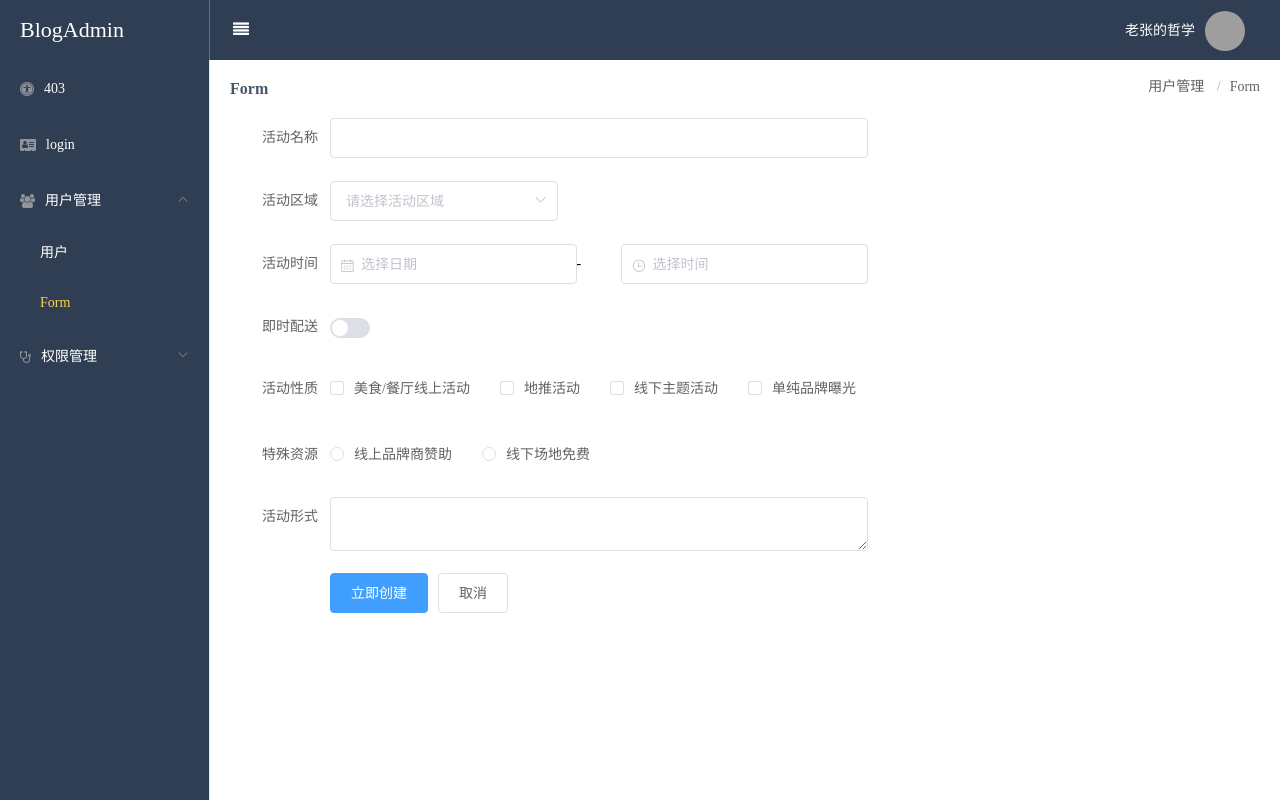
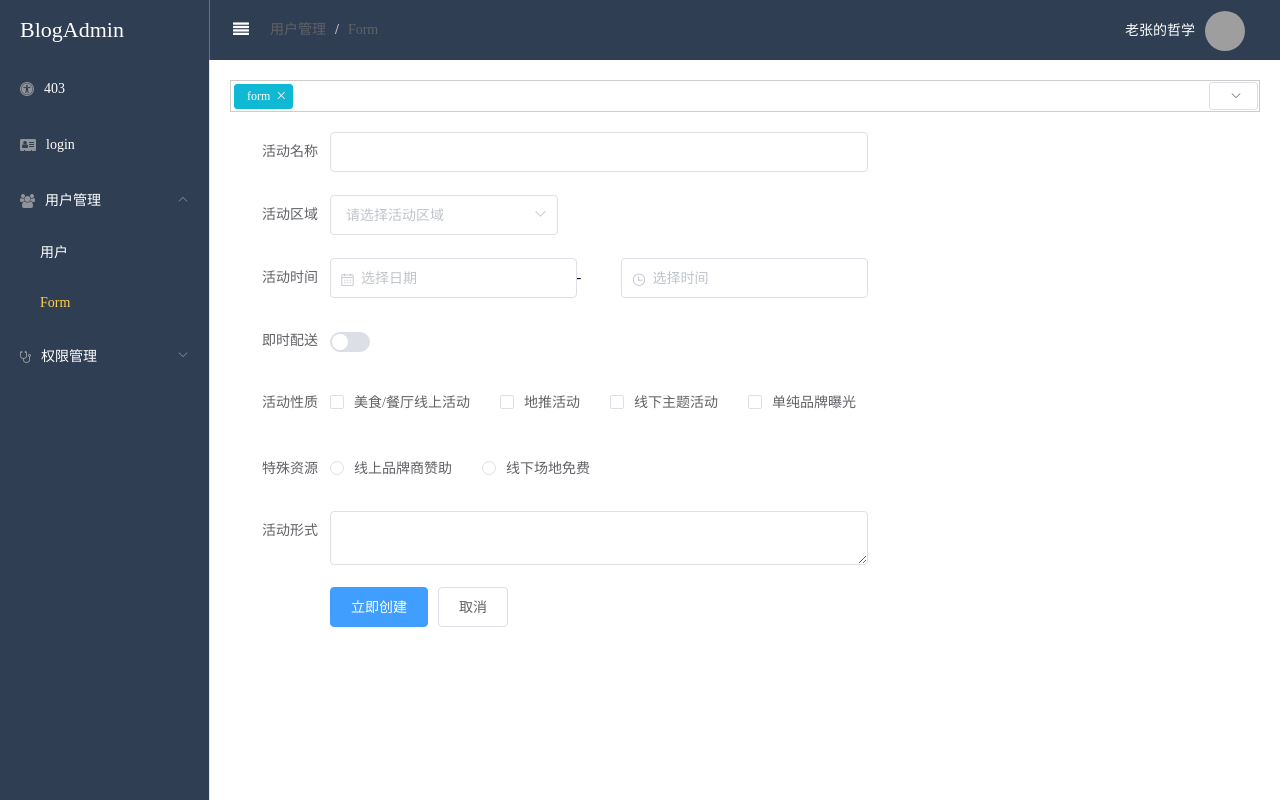
Before and after one commit to anjoy8/Blog.Admin, a Vue app: page /user/form in a window 1280 px wide. Built offline with nearby package versions, Linux system fonts and the light colour scheme; grey boxes are pictures that could not be loaded; the HTML template or start-up script is replaced by a standard one.

Commit message:
Dynamic tab page

```diff
--- a/src/App.vue
+++ b/src/App.vue
@@ -14,7 +14,11 @@
                             <i class="fa fa-align-justify"></i>
                         </div>
 
-
+                        <el-breadcrumb separator="/" class="breadcrumb-inner">
+                            <el-breadcrumb-item  v-for="item in $route.matched" :key="item.path">
+                               <span style=""> {{ item.name }}</span>
+                            </el-breadcrumb-item>
+                        </el-breadcrumb>
 
                     </el-col>
                     <el-col :span="4" class="userinfo">
@@ -194,4 +198,8 @@
     .el-menu-vertical-demo {
         /*width: 230px;*/
     }
+
+    .el-breadcrumb{
+        line-height: 60px !important;
+    }
 </style>
--- a/src/router.js
+++ b/src/router.js
@@ -56,6 +56,7 @@ const router = new Router({
                 {
                     path: 'form', component: Form, name: 'Form',
                     meta: {
+                        title:'form',
                         requireAuth: false // 添加该字段，表示进入这个路由是需要登录的
                     }
                 },
@@ -74,6 +75,7 @@ const router = new Router({
                 {
                     path: 'form1', component: Form, name: 'Form',
                     meta: {
+                        title:'form1',
                         requireAuth: false // 添加该字段，表示进入这个路由是需要登录的
                     }
                 },
--- a/src/style/home.css
+++ b/src/style/home.css
@@ -82,6 +82,7 @@ body {
     height: 60px;
     line-height: 60px;
     cursor: pointer;
+    float:left;
 }
 
 .container .main {
@@ -133,7 +134,9 @@ body {
     overflow-y: scroll;
     padding: 20px;
 }
-
+.container .main .content-container .breadcrumb-container{
+    display: none;
+}
 .container .main .content-container .breadcrumb-container .title {
     width: 200px;
     float: left;
--- a/src/views/Layout/Layout.vue
+++ b/src/views/Layout/Layout.vue
@@ -1,3 +1,168 @@
 <template>
+    <div>
+    <div class="tags" v-if="showTags">
+        <ul>
+            <li class="tags-li" v-for="(item,index) in tagsList" :class="{'active': isActive(item.path)}" :key="index">
+                <router-link :to="item.path" class="tags-li-title">
+                    {{item.title}}
+                </router-link>
+                <span class="tags-li-icon" @click="closeTags(index)"><i class="el-icon-close"></i></span>
+            </li>
+        </ul>
+        <!-- 其他操作按钮 -->
+        <div class="tags-close-box">
+            <el-dropdown @command="handleTags">
+                <el-button size="mini">
+                    <i class="el-icon-arrow-down el-icon--right"></i>
+                </el-button>
+                <el-dropdown-menu size="small" slot="dropdown">
+                    <el-dropdown-item command="other">关闭其他</el-dropdown-item>
+                    <el-dropdown-item command="all">关闭所有</el-dropdown-item>
+                </el-dropdown-menu>
+            </el-dropdown>
+        </div>
+    </div>
     <router-view></router-view>
+    </div>
 </template>
+
+<script>
+    export default {
+        data() {
+            return {
+                tagsList: []
+            }
+        },
+        computed: {
+            showTags() {
+                return this.tagsList.length > 0;
+            }
+        },
+        watch: {
+            // 对router进行监听，每当访问router时，对tags的进行修改
+            $route(newValue) {
+                this.setTags(newValue);
+            }
+        },
+        created() {
+            // 第一次进入页面时，修改tag的值
+            this.setTags(this.$route);
+        },
+        methods: {
+            isActive(path) {
+                return path === this.$route.fullPath;
+            },
+            // 关闭单个标签
+            closeTags(index) {
+                const delItem = this.tagsList.splice(index, 1)[0];
+                const item = this.tagsList[index] ? this.tagsList[index] : this.tagsList[index - 1];
+                if (item) {
+                    delItem.path === this.$route.fullPath && this.$router.push(item.path);
+                } else {
+                    this.$router.push('/');
+                }
+            },
+            // 关闭全部标签
+            closeAll() {
+                this.tagsList = [];
+                this.$router.push('/');
+            },
+            // 关闭其他标签
+            closeOther() {
+                const curItem = this.tagsList.filter(item => {
+                    return item.path === this.$route.fullPath;
+                })
+                this.tagsList = curItem;
+            },
+            // 设置标签
+            setTags(route) {
+                const isExist = this.tagsList.some(item => {
+                    return item.path === route.fullPath;
+                })
+                !isExist && this.tagsList.push({
+                    title: route.meta.title,
+                    path: route.fullPath,
+                    name: route.matched[1].components.default.name
+                })
+            },
+            // 当关闭所有页面时隐藏
+            handleTags(command) {
+                command === 'other' ? this.closeOther() : this.closeAll();
+            }
+        }
+    }
+
+</script>
+
+
+<style>
+    .tags {
+        position: relative;
+        /*height: 30px;*/
+        overflow: hidden;
+        background: #fff;
+        border: 1px solid #ccc;
+    }
+
+    .tags ul {
+        box-sizing: border-box;
+        width: 100%;
+        height: 100%;
+        padding:0;
+        margin: 0;
+    }
+
+    .tags-li {
+        float: left;
+        margin: 3px 5px 2px 3px;
+        border-radius: 3px;
+        font-size: 12px;
+        overflow: hidden;
+        cursor: pointer;
+        height: 23px;
+        line-height: 23px;
+        border: 1px solid #e9eaec;
+        background: #fff;
+        padding: 0 5px 0 12px;
+        vertical-align: middle;
+        color: #666;
+        -webkit-transition: all .3s ease-in;
+        -moz-transition: all .3s ease-in;
+        transition: all .3s ease-in;
+    }
+
+    .tags-li:not(.active):hover {
+        background: #f8f8f8;
+    }
+
+    .tags-li-title {
+        float: left;
+        max-width: 80px;
+        overflow: hidden;
+        white-space: nowrap;
+        text-overflow: ellipsis;
+        margin-right: 5px;
+        color: #666;
+        text-decoration: none;
+    }
+
+    .tags-li.active {
+        color: #fff;
+        border: 1px solid #10B9D3;
+        background-color: #10B9D3;
+    }
+
+    .tags-li.active .tags-li-title {
+        color: #fff;
+    }
+
+    .tags-close-box {
+        box-sizing: border-box;
+        text-align: center;
+        z-index: 10;
+        float: right;
+        margin-right: 1px;
+        margin-top: 1px;
+    }
+
+</style>
```
